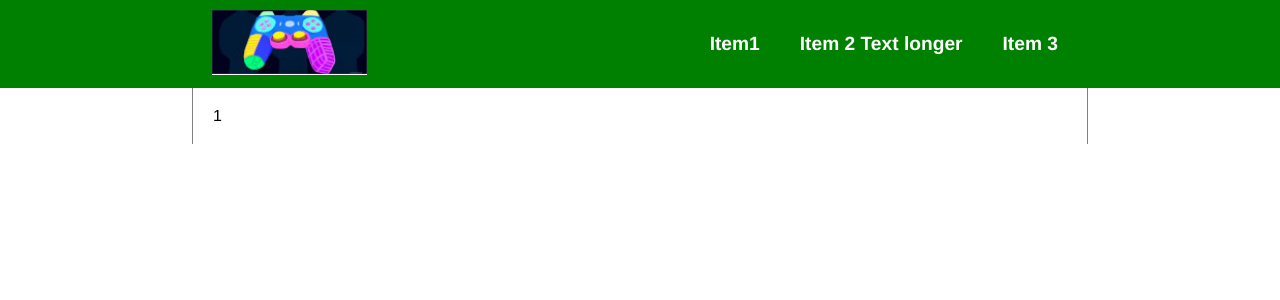
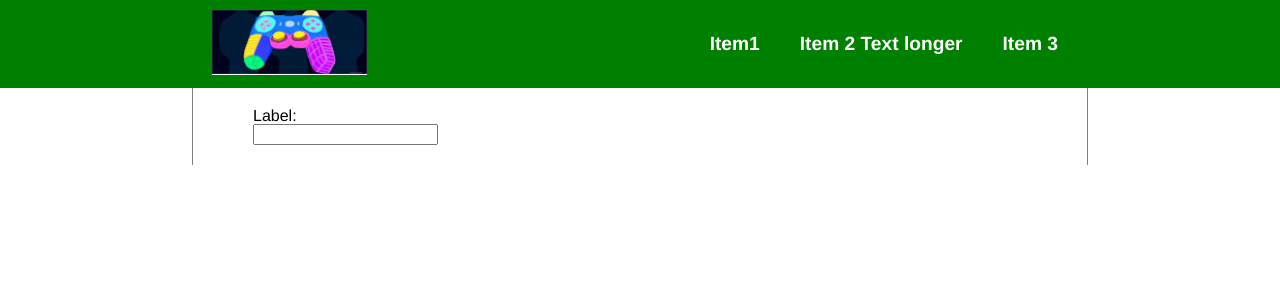
Before and after one commit to davidsennin23/poc-header, a React (Create React App) app: page /one/1 in a window 1280 px wide. Shown: the top 300 px of the page. Built offline with nearby package versions, Linux system fonts and the light colour scheme.

Commit message:
Fundamentos para o formulário

```diff
--- /dev/null
+++ b/src/components/atoms/forms/Input.js
@@ -0,0 +1,12 @@
+import React from 'react';
+import styled from 'styled-components';
+
+const StyledInput = styled.input`
+    display: block;
+`;
+
+const Input = React.forwardRef((props, ref) => (
+    <StyledInput ref={ref} {...props} />
+));
+
+export default Input;
--- /dev/null
+++ b/src/components/atoms/forms/Label.js
@@ -0,0 +1,18 @@
+import React from 'react';
+import styled from 'styled-components';
+
+const StyledLabel = (input) => styled.label`
+    for: ${input}
+`;
+
+const getLabelFor = (input, children) => {
+    const Label = StyledLabel(input);
+    return <Label>{children}</Label>
+}
+
+const Label = ({input, children}) =>
+    <>
+        {getLabelFor(input, children)}
+    </>
+
+export default Label;
--- /dev/null
+++ b/src/components/molecules/forms/FormLine.js
@@ -0,0 +1,19 @@
+import React from 'react';
+import styled from 'styled-components';
+
+const LineLabelInput = styled.div`
+    width: 100%;
+`;
+
+const FormLine = ({children, lineContainer}) => React.createElement(lineContainer,{}, children)
+
+
+{/* <lineContainer.type>
+{children
+/* {React.children.map(children, child =>
+    React.cloneElement(child,{ref: ref})
+)} */}
+// </lineContainer.type> */}
+
+export default FormLine;
+export { LineLabelInput };
--- a/src/components/organisms/content/users/UserContent.js
+++ b/src/components/organisms/content/users/UserContent.js
@@ -9,7 +9,6 @@ const UserContainer = styled.div`
     display: flex;
 `;
 
-/* TODO: Substituir o UserContainer por <></> */
 /* TODO: Criar componente de lazy-load para as fotos */
 const UserContent = ({user}) =>
     <UserContainer>
--- /dev/null
+++ b/src/components/organisms/forms/CustomerForm.js
@@ -0,0 +1,19 @@
+import React from 'react';
+import Form from './Form';
+import FormLine, {LineLabelInput} from '../../molecules/forms/FormLine';
+import Input from '../../atoms/forms/Input';
+import Label from '../../atoms/forms/Label';
+import FormPanel from './FormPanel';
+
+const FormLayout = ({registerComponentFunction, user={}}) =>
+    <FormPanel>
+        <form>
+            <FormLine lineContainer={LineLabelInput}>
+                <Label>Label:</Label>
+                <Input value={user.nome} ref={registerComponentFunction}/>
+            </FormLine>
+        </form>
+    </FormPanel>
+
+const CustomerForm = Form(FormLayout);
+export default CustomerForm;
--- /dev/null
+++ b/src/components/organisms/forms/Form.js
@@ -0,0 +1,23 @@
+import React from 'react';
+import FormPanel from './FormPanel';
+
+const Form = (FormComponent) =>
+    class extends React.Component {
+
+        registerComponent = (node) => {
+            console.log(node);
+        }
+
+        render() {
+            return (
+                <FormPanel>
+                    <FormComponent registerComponentFunction={this.registerComponent}>
+                        {this.props.children}
+                    </FormComponent>
+                </FormPanel>
+            )
+        }
+
+    }
+
+export default Form;
--- /dev/null
+++ b/src/components/organisms/forms/FormPanel.js
@@ -0,0 +1,9 @@
+import React from 'react';
+import styled from 'styled-components';
+
+const FormPanel = styled.div`
+    width: 100%;
+    padding: 0 20px;
+`;
+
+export default FormPanel;
--- /dev/null
+++ b/src/components/organisms/forms/UserForm.js
@@ -0,0 +1,16 @@
+import React from 'react';
+
+const UserForm = (Container, Form) =>
+    class extends React.Component {
+
+        render() {
+            return (
+                <Container>
+                    <Form/>
+                </Container>
+            )
+        }
+
+    }
+
+export default UserForm;
--- a/src/components/pages/MainPage.js
+++ b/src/components/pages/MainPage.js
@@ -4,16 +4,18 @@ import HeaderContent from '../organisms/header/HeaderContent';
 import MainContent from '../organisms/content/MainContent';
 import UserList from '../organisms/content/users/UserList';
 import UserMeals from '../organisms/content/meals/UserMeals';
+import CustomerForm from '../organisms/forms/CustomerForm';
 import {
     BrowserRouter as Router,
     Route,
     Switch
 } from 'react-router-dom';
+import UserForm from '../organisms/forms/UserForm';
 
 const BodyContent = (
 <Switch>
     <Route exact path="/" component={UserList(MainContent)}/>
-    <Route path="/one/:userFilter?" component={(props) => <MainContent>{props.match.params.userFilter}</MainContent>}/>
+    <Route path="/one/:userFilter?" component={UserForm(MainContent, CustomerForm)}/>
     <Route path="/two/:userFilter?" component={UserMeals(MainContent)}/>
 </Switch>
 );
```
Also changed, not shown: src/components/atoms/styles/RoundedElement.js (added, +22 -0 lines).
